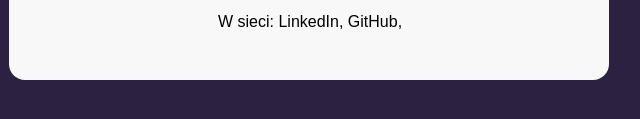
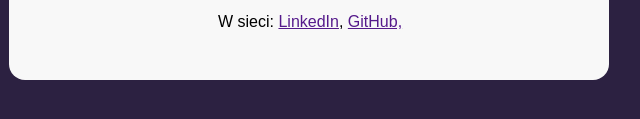
Before and after one commit to Arplay01/business-card, a plain HTML site: page index.html in a window 1280 px wide. Shown: the part 461-580 px from the top of the page, 331-971 px from the left. Drawn offline with Linux system fonts and the light colour scheme.

Commit message:
BEM corrected,links added

```diff
--- a/index.html
+++ b/index.html
@@ -12,7 +12,7 @@
 <body>
 
     <main class="main">
-        <img src="img/hero-photo.png" alt="" class="main__photo">
+        <img src="img/hero-photo.png" alt="Zdjęcie właściciela wizytówki" class="main__photo">
         <section class="main__text">
             <h1 class="main__heading">
                 Arek Paprzycki
@@ -22,8 +22,10 @@
                 Najpierw praca biznesowa, potem projektowa, a teraz czas na technologie. Nie lubi nic nie robić. Ciągle się uczy i trenuje. Czasami koszykówka, a czasami frontend.
             </p>
             <footer class="main__footer">
-                <p>
-                    W sieci: LinkedIn, GitHub,
+                <p class="main__footer--description">
+                    W sieci:
+                    <a href="" class="main__footer--link"> LinkedIn</a>,
+                    <a href="" class="main__footer--link"> GitHub,</a>
                 </p>
             </footer>
         </section>
```
